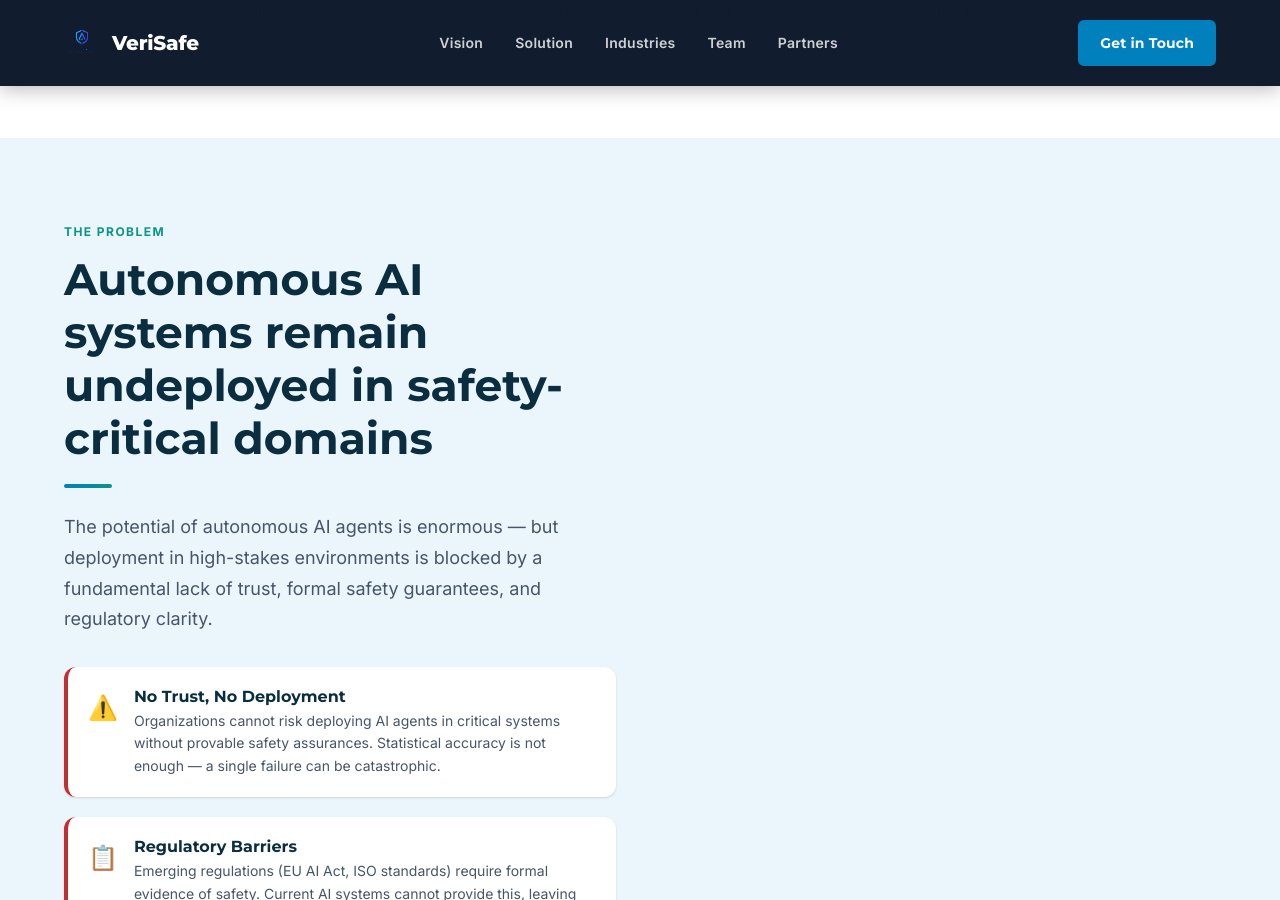
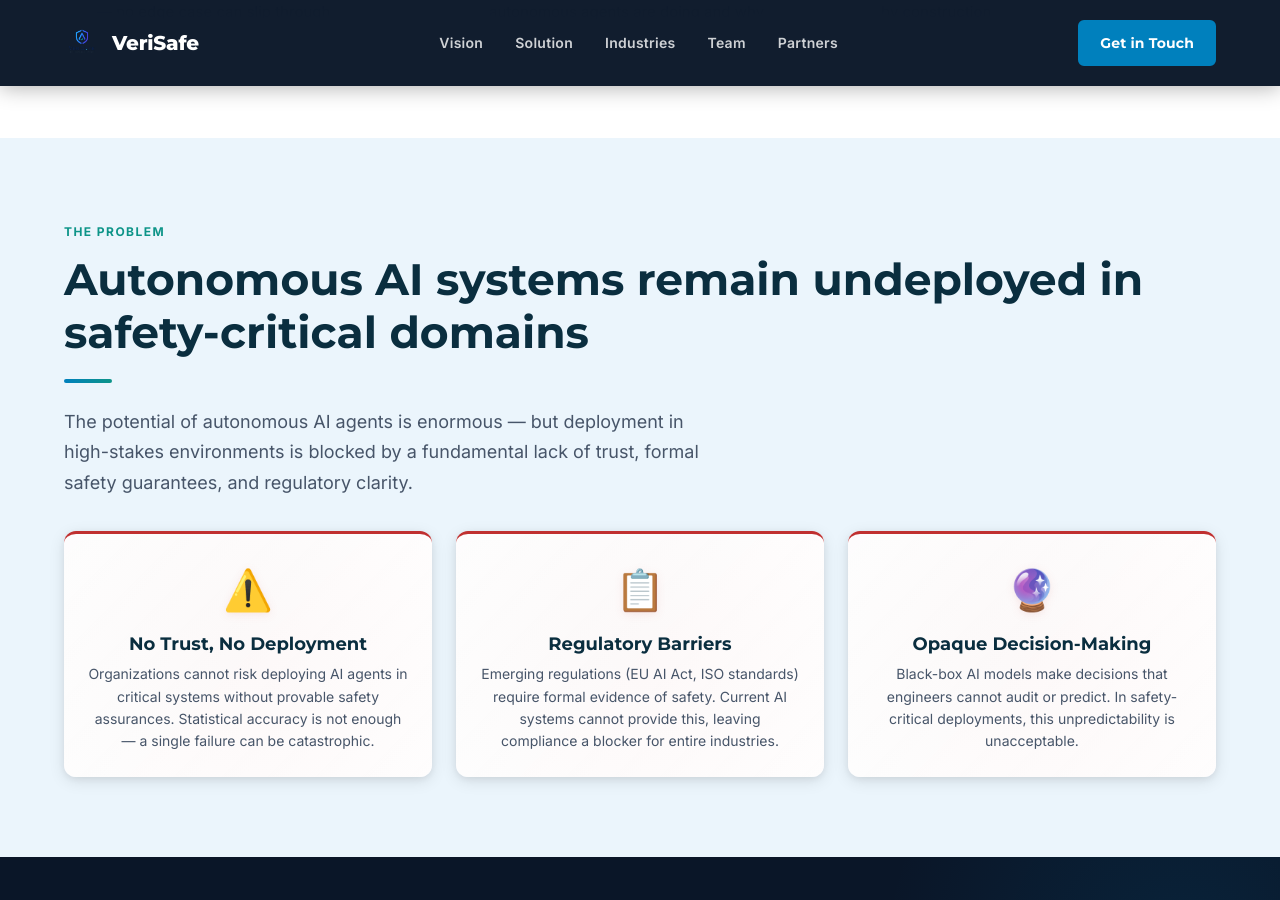
Before and after one commit to verisafeai/verisafeai.github.io, a Jekyll site: the page built from index.html, in a window 1280 px wide and 900 px high, scrolled down 1537 px. Built offline with Jekyll 4.4.1, drawn with Linux system fonts in a browser that asks for light colours.

Commit message:
update problem section after gif removal

```diff
--- a/css/verisafe.css
+++ b/css/verisafe.css
@@ -643,48 +643,75 @@ h1, h2, h3, h4, h5, h6 {
 }
 
 .problem__points {
-  display: flex;
-  flex-direction: column;
-  gap: var(--space-5);
+  display: grid;
+  grid-template-columns: 1fr;
+  gap: var(--space-6);
   margin-top: var(--space-8);
+}
+
+@media (min-width: 768px) {
+  .problem__points {
+    grid-template-columns: repeat(3, 1fr);
+  }
 }
 
 .problem__point {
   display: flex;
-  gap: var(--space-4);
-  align-items: flex-start;
-  padding: var(--space-5);
-  background: var(--white);
+  flex-direction: column;
+  align-items: center;
+  text-align: center;
+  padding: var(--space-6);
+  background: linear-gradient(135deg, rgba(255,255,255,0.95) 0%, var(--white) 100%);
   border-radius: var(--radius-md);
-  box-shadow: var(--shadow-sm);
-  border-left: 4px solid var(--red);
+  box-shadow: var(--shadow-md);
+  border-top: 3px solid var(--red);
+  transition: all 0.3s ease;
+  position: relative;
+  overflow: hidden;
+}
+
+.problem__point::before {
+  content: '';
+  position: absolute;
+  top: -50%;
+  right: -50%;
+  width: 200%;
+  height: 200%;
+  background: radial-gradient(circle, rgba(192, 48, 48, 0.03) 0%, transparent 70%);
+  pointer-events: none;
+}
+
+.problem__point:hover {
+  box-shadow: var(--shadow-lg);
+  transform: translateY(-4px);
 }
 
 .problem__point-icon {
-  font-size: 1.5rem;
+  font-size: 2.5rem;
   flex-shrink: 0;
-  margin-top: 2px;
+  margin-bottom: var(--space-3);
+  display: block;
+  filter: drop-shadow(0 2px 4px rgba(192, 48, 48, 0.1));
 }
 
 .problem__point h4 {
-  font-size: 1rem;
+  font-size: 1.125rem;
   font-weight: 700;
   color: var(--navy);
-  margin-bottom: var(--space-1);
+  margin-bottom: var(--space-2);
+  position: relative;
+  z-index: 1;
 }
 
 .problem__point p {
   font-size: 0.875rem;
   color: var(--slate-mid);
   line-height: 1.6;
+  position: relative;
+  z-index: 1;
 }
 
-@media (min-width: 900px) {
-  .problem__layout {
-    grid-template-columns: 1fr 1fr;
-  }
-  .problem__visual { order: 0; }
-}
+/* Problem layout is now single column since visual is removed */
 
 /* --------------------------------------------------------------------------
    9. Solution Section
```
Also changed, not shown: index.html (+0 -8 lines).
